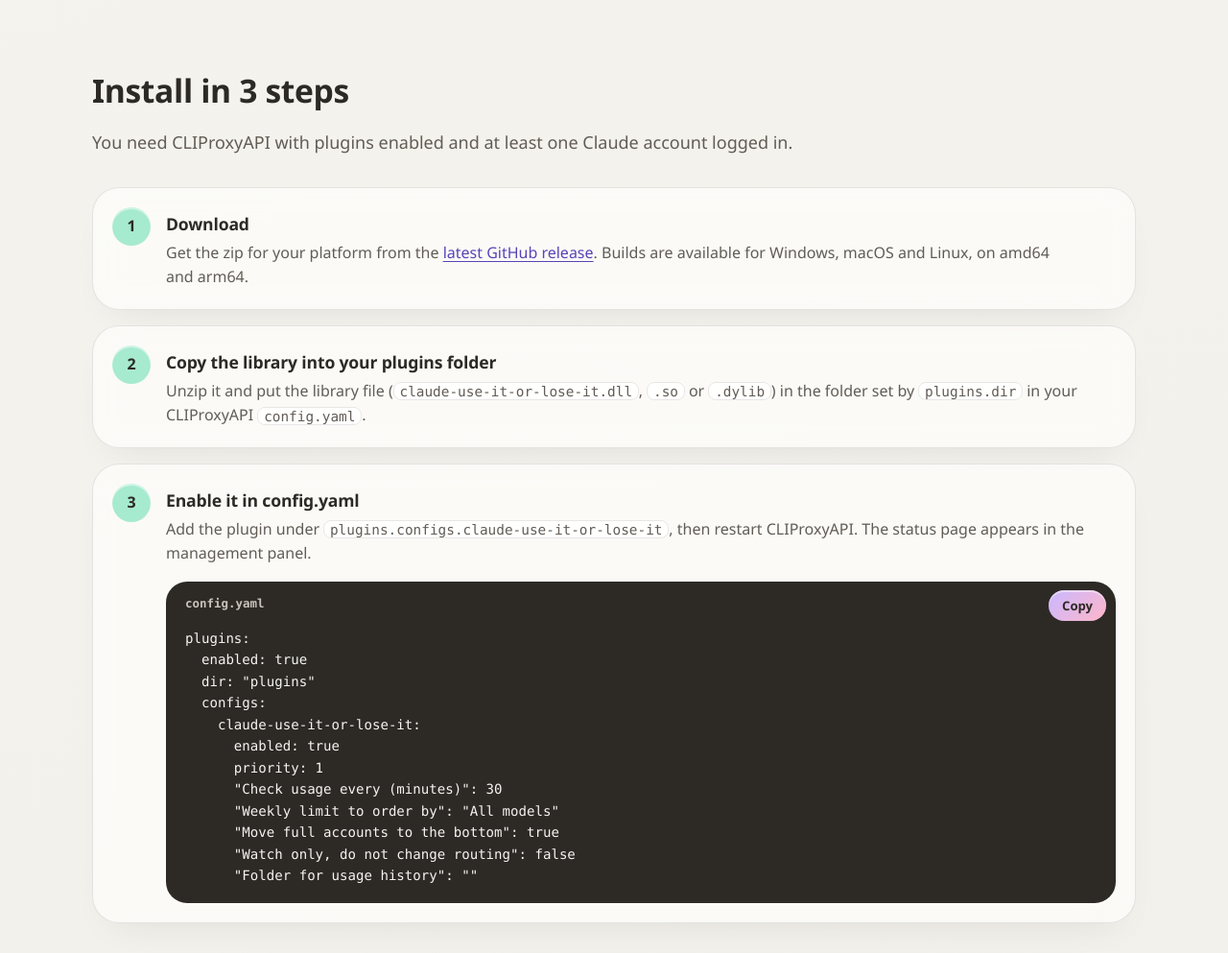
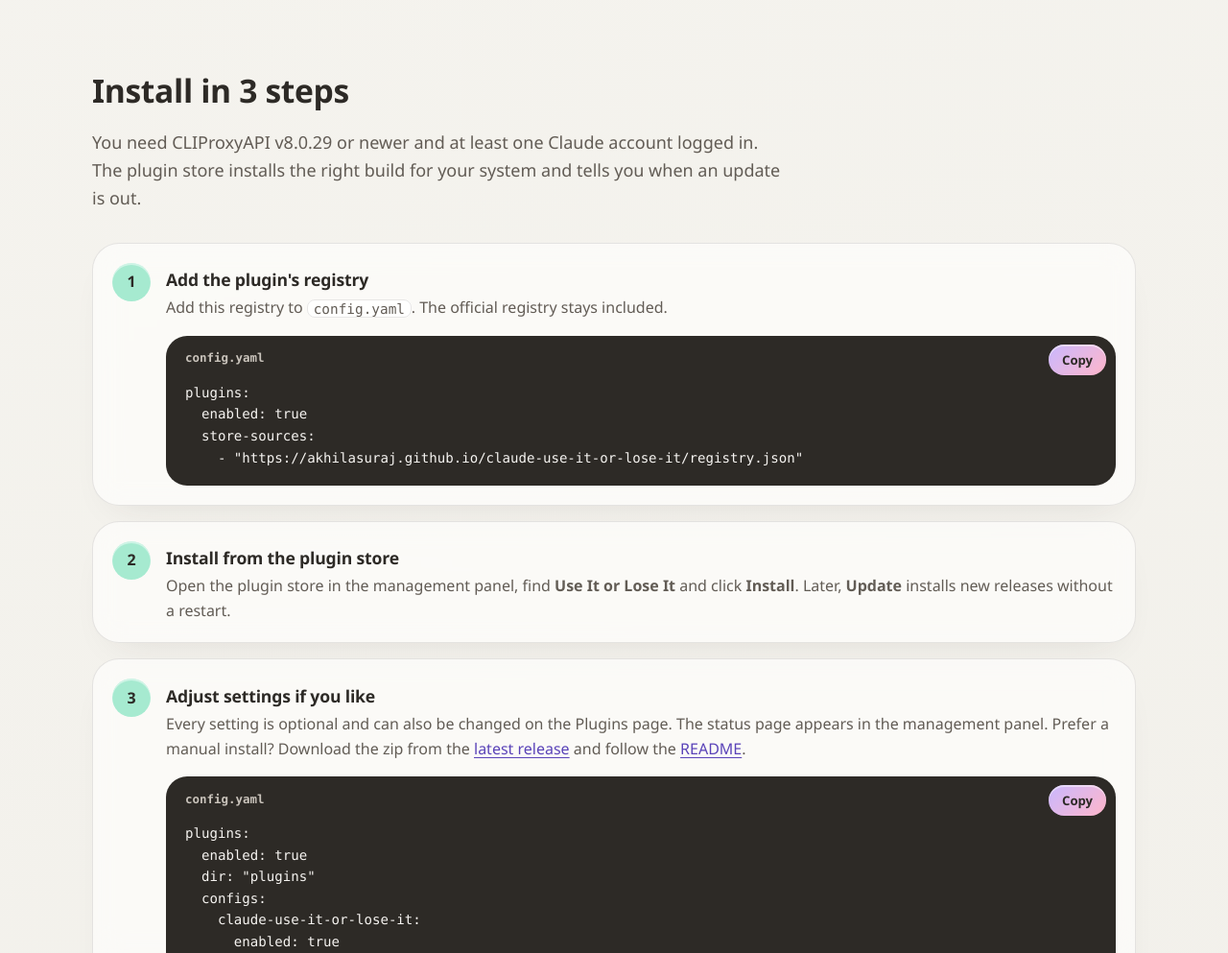
Before and after one commit to akhilasuraj/claude-use-it-or-lose-it, a plain HTML site: page docs/index.html in a window 1280 px wide. Shown: the part 3680-4673 px from the top of the page at 96% size. Drawn offline with Linux system fonts and the light colour scheme.

Commit message:
Publish a plugin store registry and document store installs
docs/registry.json lets CLIProxyAPI's plugin store install and update the
plugin once its URL is added to plugins.store-sources. The README, site
and llms.txt now describe the store install first and the manual install
second, and note that store updates need no restart.

```diff
--- a/docs/index.html
+++ b/docs/index.html
@@ -468,24 +468,35 @@ section { padding-block: clamp(2.5rem, 1.75rem + 3.5vw, 4.5rem); }
   <section id="install" aria-labelledby="install-title">
     <div class="wrap">
       <h2 id="install-title">Install in 3 steps</h2>
-      <p class="lead">You need CLIProxyAPI with plugins enabled and at least one Claude account logged in.</p>
+      <p class="lead">You need CLIProxyAPI v8.0.29 or newer and at least one Claude account logged in. The plugin store installs the right build for your system and tells you when an update is out.</p>
       <ol class="steps">
         <li class="glass">
           <div>
-            <h3>Download</h3>
-            <p>Get the zip for your platform from the <a href="https://github.com/akhilasuraj/claude-use-it-or-lose-it/releases/latest">latest GitHub release</a>. Builds are available for Windows, macOS and Linux, on amd64 and arm64.</p>
+            <h3>Add the plugin's registry</h3>
+            <p>Add this registry to <code>config.yaml</code>. The official registry stays included.</p>
+            <div class="code">
+              <span class="label">config.yaml</span>
+              <span class="copy">
+                <button type="button" class="copy-button" command="--copy" commandfor="registry-snippet" aria-label="Copy registry snippet">Copy</button>
+                <span class="tip" role="status"></span>
+              </span>
+<pre tabindex="0" aria-label="config.yaml registry example"><code id="registry-snippet">plugins:
+  enabled: true
+  store-sources:
+    - "https://akhilasuraj.github.io/claude-use-it-or-lose-it/registry.json"</code></pre>
+            </div>
           </div>
         </li>
         <li class="glass">
           <div>
-            <h3>Copy the library into your plugins folder</h3>
-            <p>Unzip it and put the library file (<code>claude-use-it-or-lose-it.dll</code>, <code>.so</code> or <code>.dylib</code>) in the folder set by <code>plugins.dir</code> in your CLIProxyAPI <code>config.yaml</code>.</p>
+            <h3>Install from the plugin store</h3>
+            <p>Open the plugin store in the management panel, find <strong>Use It or Lose It</strong> and click <strong>Install</strong>. Later, <strong>Update</strong> installs new releases without a restart.</p>
           </div>
         </li>
         <li class="glass">
           <div>
-            <h3>Enable it in config.yaml</h3>
-            <p>Add the plugin under <code>plugins.configs.claude-use-it-or-lose-it</code>, then restart CLIProxyAPI. The status page appears in the management panel.</p>
+            <h3>Adjust settings if you like</h3>
+            <p>Every setting is optional and can also be changed on the Plugins page. The status page appears in the management panel. Prefer a manual install? Download the zip from the <a href="https://github.com/akhilasuraj/claude-use-it-or-lose-it/releases/latest">latest release</a> and follow the <a href="https://github.com/akhilasuraj/claude-use-it-or-lose-it#by-hand">README</a>.</p>
             <div class="code">
               <span class="label">config.yaml</span>
               <span class="copy">
```
Also changed, not shown: docs/registry.json (added, +21 -0 lines), docs/llms.txt, 1 other file.
